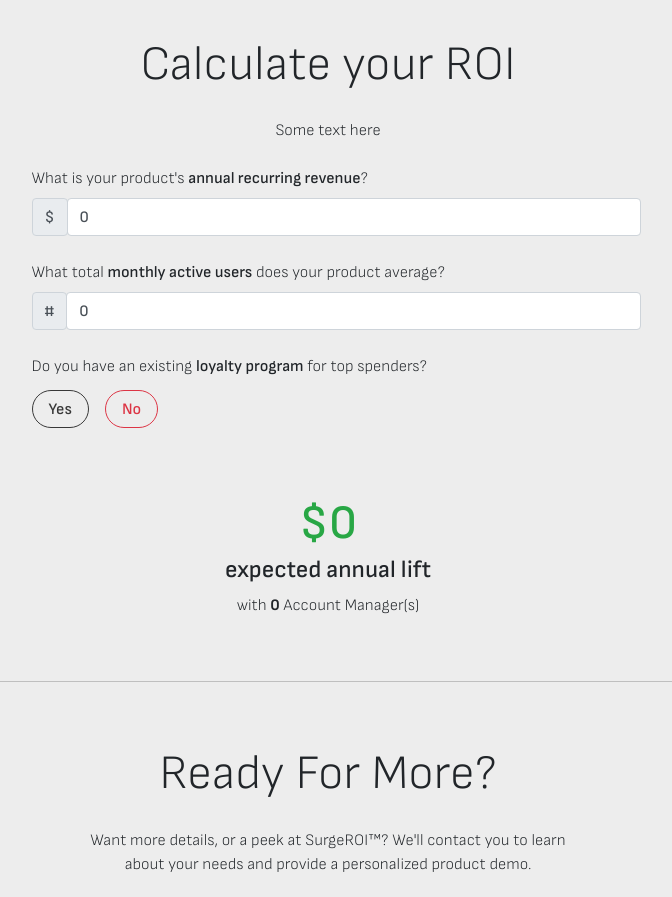
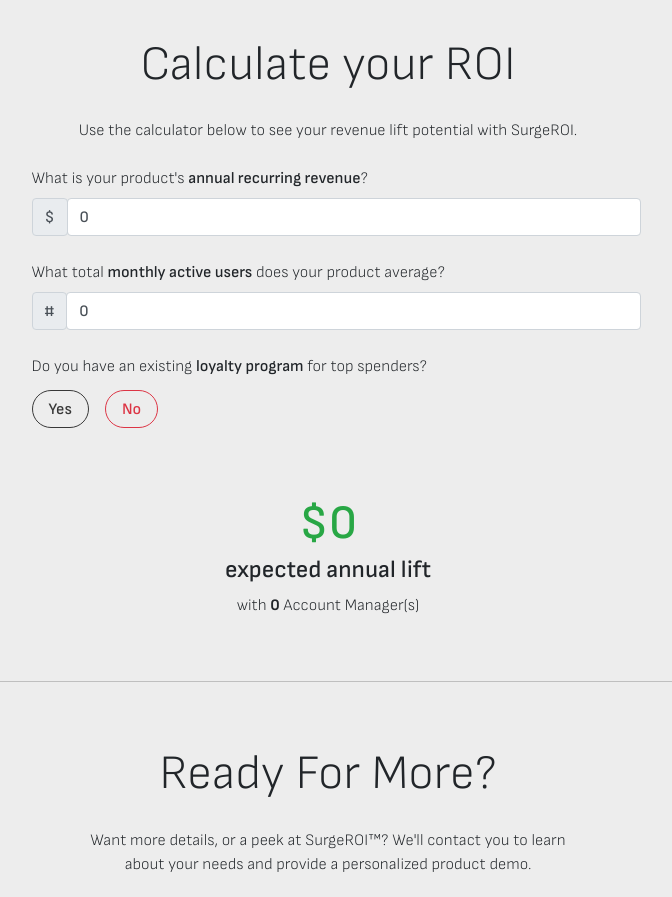
Before and after one commit to fosterdouglas/surgeroi, a plain HTML site: page index.html in a window 1280 px wide. Shown: the part 4404-5301 px from the top of the page, without its empty margins (312-984 px from the left). Drawn offline with nearby package versions, Linux system fonts and the light colour scheme; a web font is replaced by a local one.

Commit message:
Update text description.

```diff
--- a/index.html
+++ b/index.html
@@ -421,7 +421,7 @@
           <form class="contactForm pb-3" action="https://formspree.io/xeqrlnrr" method="POST">
             <h1>Calculate your ROI</h1>
             <p class="w-100 text-center mb-4">
-            Some text here
+            Use the calculator below to see your revenue lift potential with SurgeROI.
             </p>
             <div class="form-group input-group mb-4">
 
```
